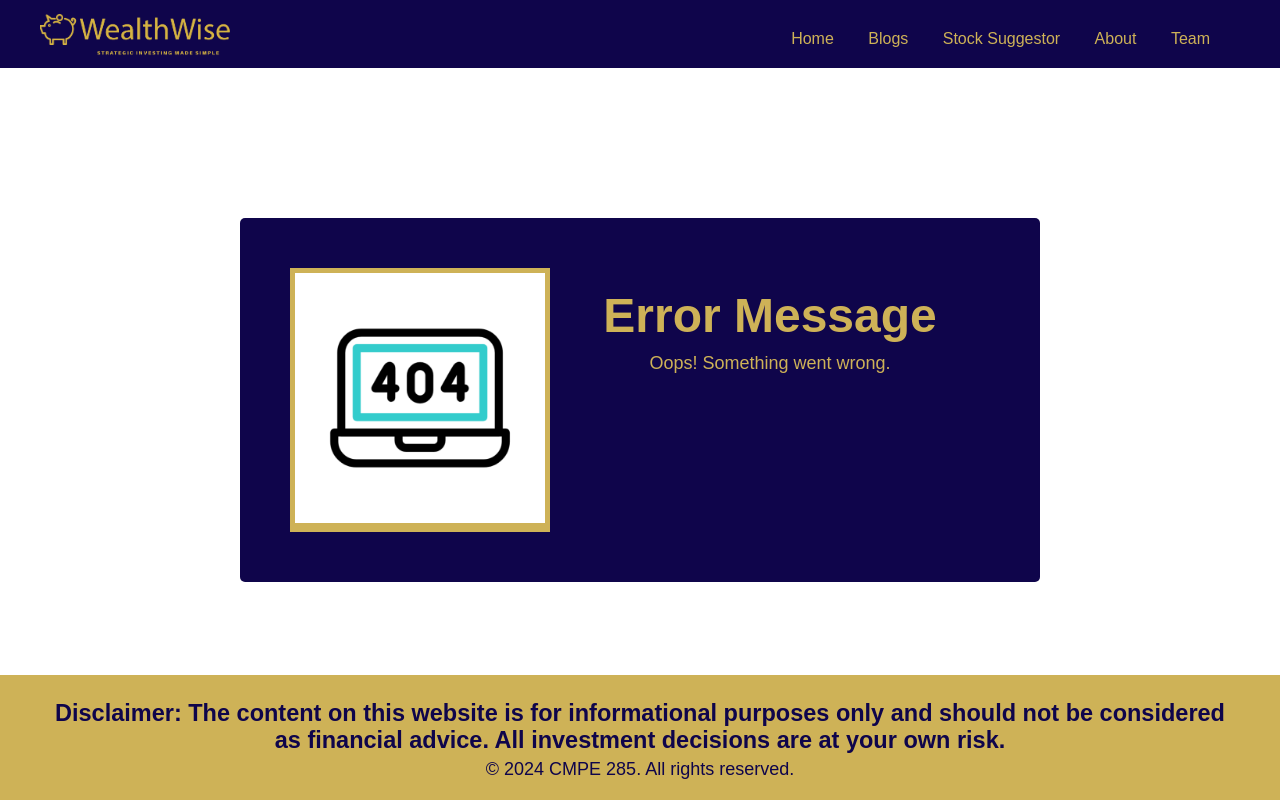
After one commit to gemoreno/stock-portafolio-suggestion-engine, a Flask app: template templates/error.html in a window 1280 px wide. The commit adds this page. Run offline with Flask 3, Linux system fonts and the light colour scheme; the template is opened without the code that fills it, so the values that code supplies are empty.

Commit message:
update UI V2
error page and change portfolio chart  change

```diff
--- a/static/css/styles.css
+++ b/static/css/styles.css
@@ -712,3 +712,47 @@ button[type="submit"]:hover {
   color: #666;
   background-color: #f9f9f9;
 }
+
+/* error section */
+
+.error-container {
+  position: absolute;
+  top: 50%;
+  left: 50%;
+  transform: translate(-50%, -50%);
+  width: 800px;
+  max-width: 90%;
+  text-align: center;
+  padding: 50px;
+  background-color: #0f054b;
+  border-radius: 5px;
+  box-shadow: 0 0 20px rgba(255, 255, 255, 0.5);
+  display: flex;
+  flex: 1;
+}
+
+.right-section {
+  flex: 60%;
+  padding: 20px;
+}
+
+.left-section {
+  flex: 30%;
+  padding: 5px;
+  background-color: #CEB257;
+}
+
+.left-section img {
+  max-height: 250px;
+}
+
+.error-container h1 {
+  font-size: 48px;
+  color: #CEB257;
+}
+
+.error-container p {
+  color: #CEB257;
+  font-size: 18px;
+  margin-top: 10px;
+}
--- a/templates/Strategies.html
+++ b/templates/Strategies.html
@@ -113,7 +113,7 @@
 <section class="line-charts">
   <div class="chart-container">
     <div class="chart">
-      <h3>Total Trend of a Week</h3>
+      <h3>Weekly Portfolio Value</h3>
       <canvas id="column-chart"></canvas>
     </div>
     <div class="chart">
--- /dev/null
+++ b/templates/error.html
@@ -0,0 +1,72 @@
+<!DOCTYPE html>
+<html lang="en">
+<head>
+  <meta charset="UTF-8">
+  <meta name="viewport" content="width=device-width, initial-scale=1.0">
+  <title>Error Page</title>
+  <link rel="icon" href="logo/title.png" type="image/x-icon" >
+  <link rel="stylesheet" href="styles.css">
+</head>
+<body>
+
+<header>
+  <div class="container">
+    <div class="logo">
+      <img src="logo/logo.png" alt="Logo">
+    </div>
+    <nav>
+      <ul>
+        <li><a href="#hero">Home</a></li>
+        <li><a href="#risk-levels">Blogs</a></li>
+        <li><a href="#investment-section">Stock Suggestor</a></li>
+        <li><a href="#customer-reviews">About</a></li>
+        <li><a href="#team-section">Team</a></li>
+      </ul>
+    </nav>
+  </div>
+</header>
+
+
+<section class="error" id="error">
+  <div class="error-container">
+    <div class="left-section">
+            <img src="gif/404.gif" alt="Error Image">
+        </div>
+
+        <div class="right-section">
+            <h1>Error Message</h1>
+            <p>Oops! Something went wrong.</p>
+        </div>
+
+    </div>
+
+</section>
+
+
+
+
+
+</body>
+
+<footer class="footer" style="position: fixed; bottom: 0; width: 100%;"  >
+  <div class="container">
+    <h2>Disclaimer: The content on this website is for informational purposes only and should not be considered as financial advice. All investment decisions are at your own risk.</h2>
+    <p>&copy; 2024 CMPE 285. All rights reserved.</p>
+  </div>
+</footer>
+
+</html>
+
+<script>
+// Express.js example
+app.get('/data', (req, res) => {
+    // If an error occurs during processing
+    if (errorOccurred) {
+        res.status(500).json({ error: 'An error occurred while processing the request.' });
+    } else {
+        // If no error, send data
+        res.json({ data: responseData });
+    }
+});
+
+</script>
```
Also changed, not shown: static/gif/404.gif (added).
